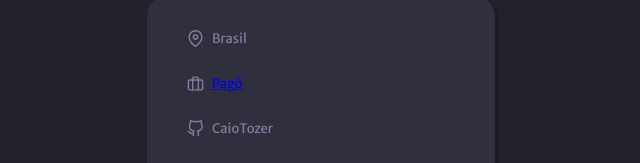
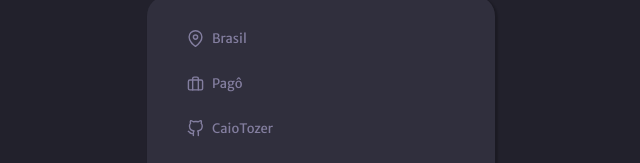
Before and after one commit to CaioTozer/Portfolio-, a React (Create React App) app: page / in a window 1280 px wide. Shown: the part 356-519 px from the top of the page, without its empty margins (319-959 px from the left). Built offline with nearby package versions, Linux system fonts and the light colour scheme.

Commit message:
Atualizar o index.js

```diff
--- a/src/components/Links/index.js
+++ b/src/components/Links/index.js
@@ -5,7 +5,7 @@ const Links = () => {
     return (
         <div className='links'>
             <p className='pais'><div>Brasil</div></p>
-            <p className='trabalho'><a href='https://eaipago.com' target='blank'><div>Pagô</div></a></p>
+            <p className='trabalho'><div>Pagô</div></p>
             <p className='github'><a href='https://github.com/CaioTozer' target='blank'>CaioTozer</a></p>
             <p className='insta'><a href='https://www.instagram.com/caio_tozer/' target='blank'>Caio_Tozer</a></p>
             <p className='linkedin'><a href='https://www.linkedin.com/in/caio-tozer-a77366263/' target='blank'>Caio Tozer</a></p>
```
